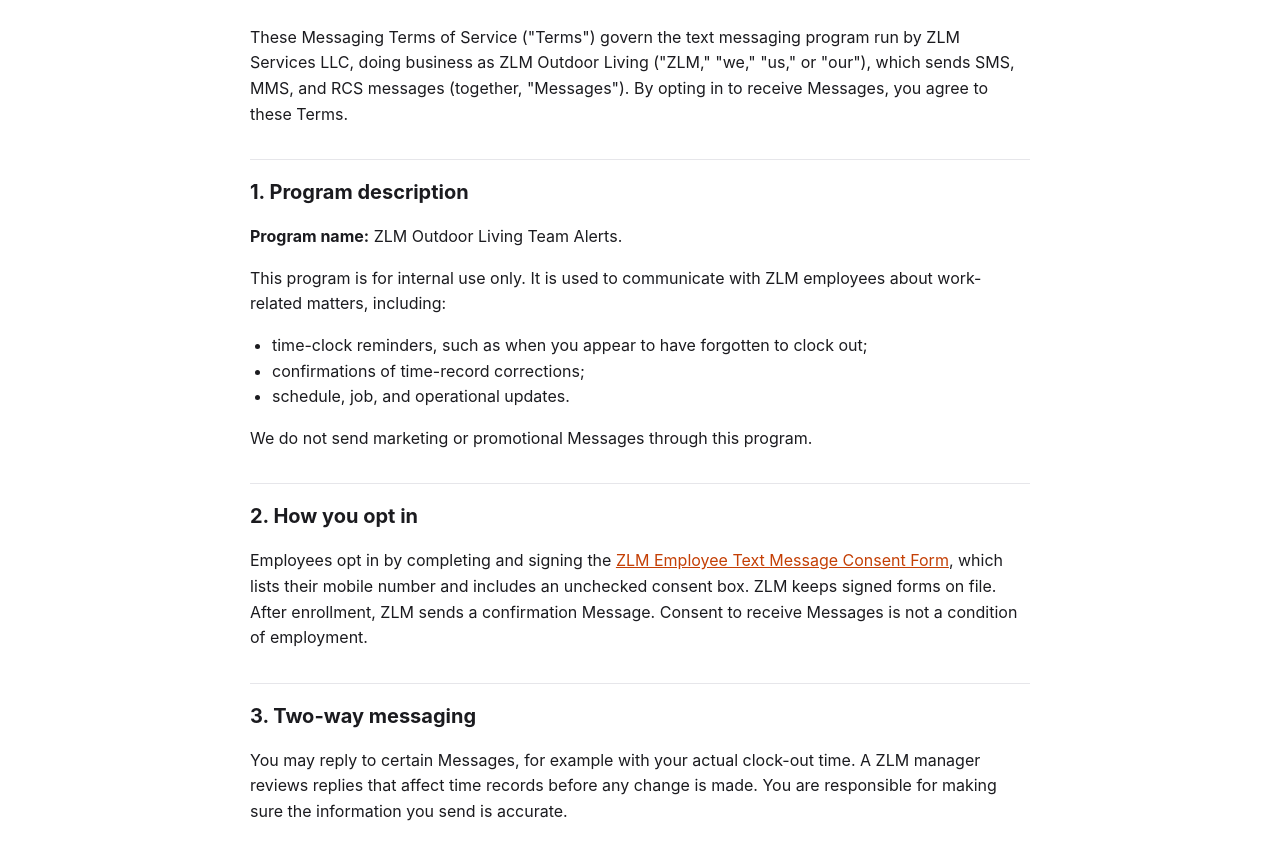
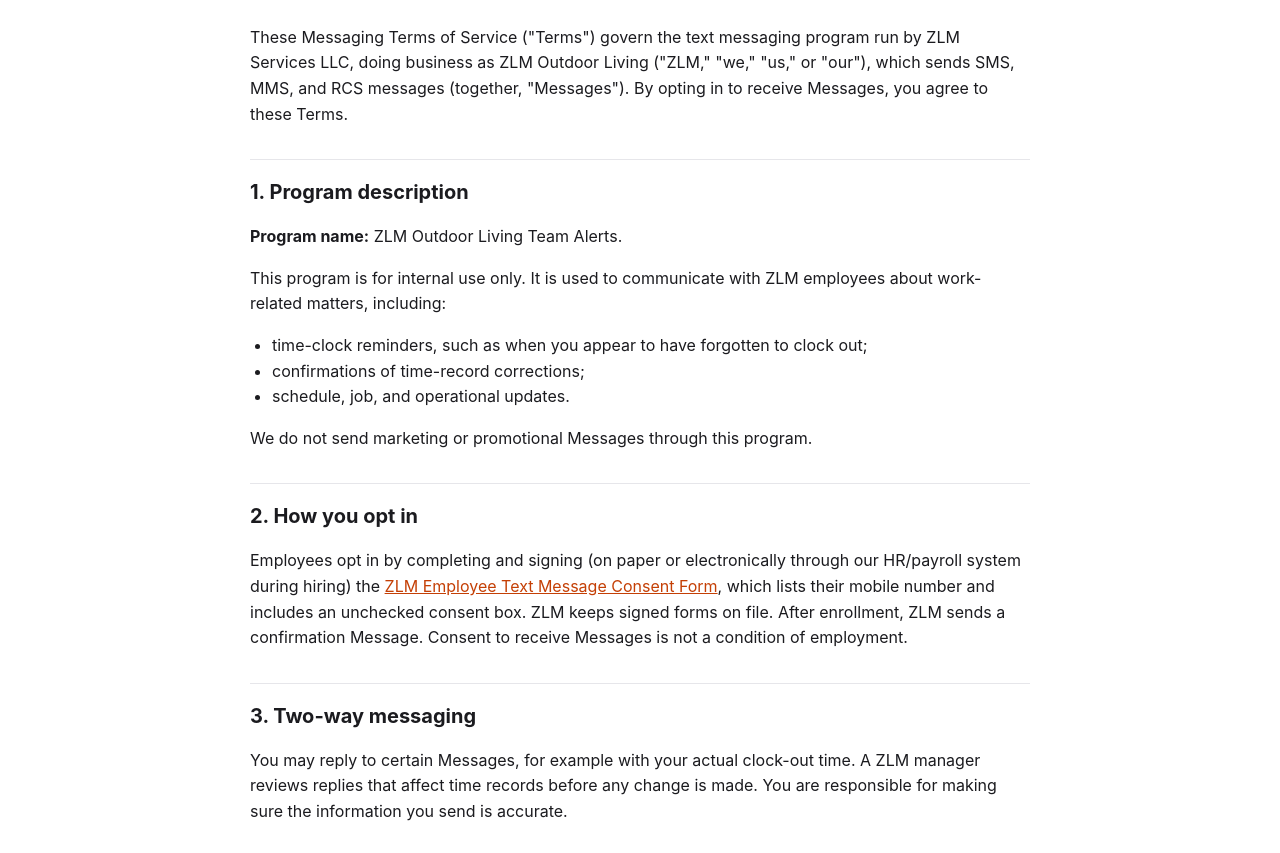
Before and after one commit to zlmoutdoorliving/docs, a plain HTML site: page terms.html in a window 1280 px wide. Shown: the part 204-1057 px from the top of the page. Drawn offline with Linux system fonts and the light colour scheme.

Commit message:
Consent form: allow electronic signing during hiring
Co-Authored-By: Claude Opus 5.5 <noreply@anthropic.com>
Claude-Session: https://claude.ai/code/session_01DZ8jExwUM3dTzUDGQPp1uz

```diff
--- a/terms.html
+++ b/terms.html
@@ -41,7 +41,7 @@
   <p>We do not send marketing or promotional Messages through this program.</p>
 
   <h2>2. How you opt in</h2>
-  <p>Employees opt in by completing and signing the <a href="sms-consent-form.html">ZLM Employee Text Message Consent Form</a>, which lists their mobile number and includes an unchecked consent box. ZLM keeps signed forms on file. After enrollment, ZLM sends a confirmation Message. Consent to receive Messages is not a condition of employment.</p>
+  <p>Employees opt in by completing and signing (on paper or electronically through our HR/payroll system during hiring) the <a href="sms-consent-form.html">ZLM Employee Text Message Consent Form</a>, which lists their mobile number and includes an unchecked consent box. ZLM keeps signed forms on file. After enrollment, ZLM sends a confirmation Message. Consent to receive Messages is not a condition of employment.</p>
 
   <h2>3. Two-way messaging</h2>
   <p>You may reply to certain Messages, for example with your actual clock-out time. A ZLM manager reviews replies that affect time records before any change is made. You are responsible for making sure the information you send is accurate.</p>
```
Also changed, not shown: sms-consent-form.html (+1 -1 lines), sms-consent-form.png, 1 other file.
